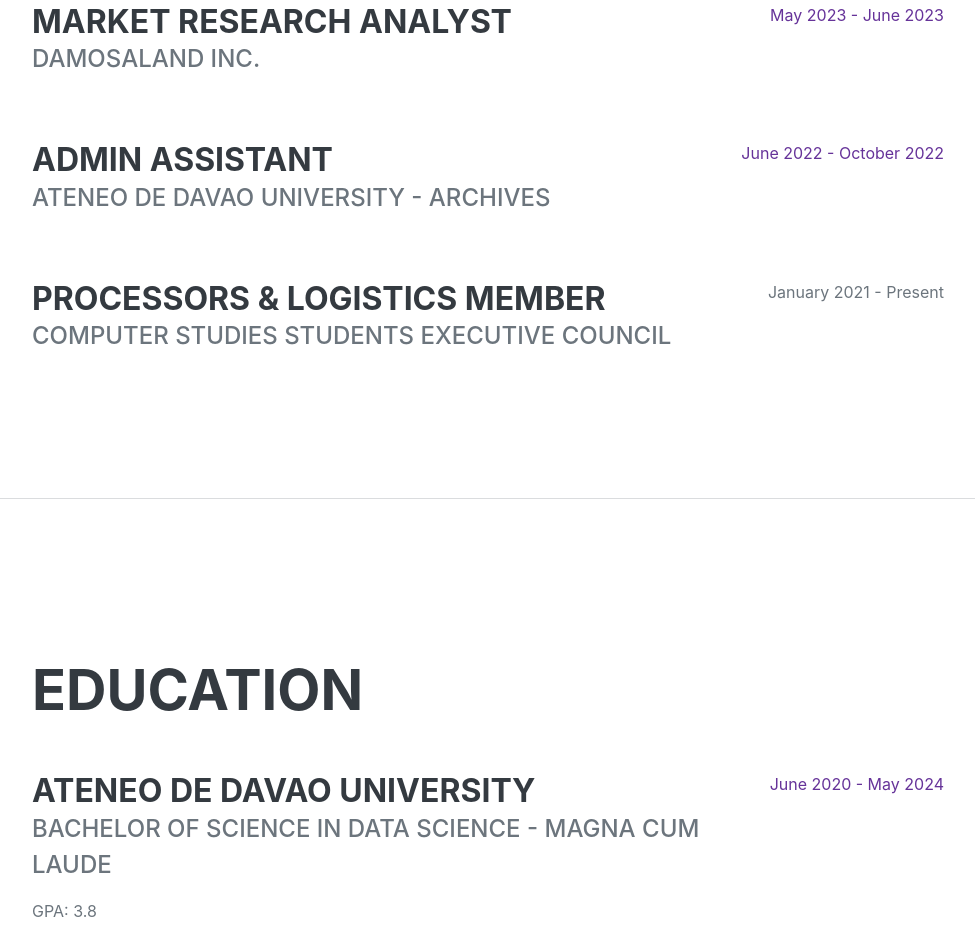
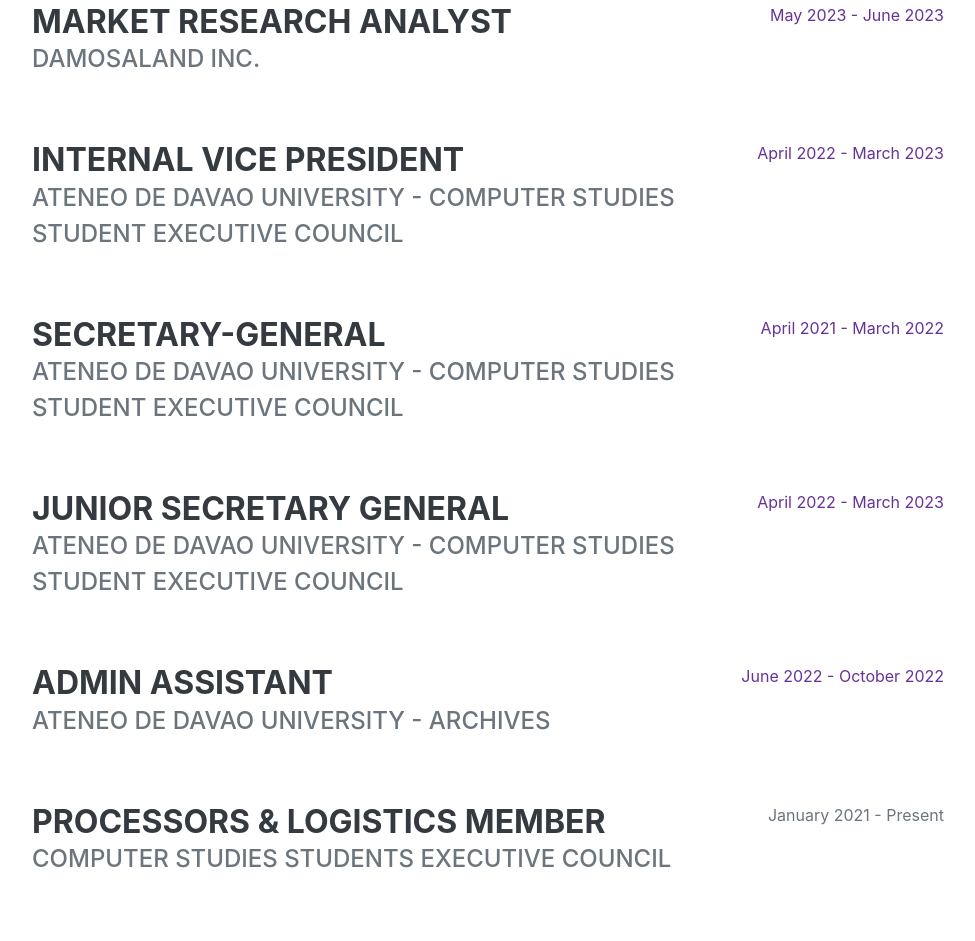
Before and after one commit to arianazinggg/amtmendez-github.io, a plain HTML site: page index.html in a window 1280 px wide. Shown: the part 1619-2560 px from the top of the page, without its empty margins (288-1263 px from the left). Drawn offline with nearby package versions, Linux system fonts and the light colour scheme; a script that the page names is missing; a web font is replaced by a local one.

Commit message:
response

```diff
--- a/index.html
+++ b/index.html
@@ -94,6 +94,27 @@
                             <div class="subheading mb-3">DamosaLand Inc.</div>
                         </div>
                         <div class="flex-shrink-0"><span class="text-primary">May 2023 - June 2023</span></div>
+                    </div>
+                    <div class="d-flex flex-column flex-md-row justify-content-between mb-5">
+                        <div class="flex-grow-1">
+                            <h3 class="mb-0">Internal Vice President</h3>
+                            <div class="subheading mb-3">Ateneo de Davao University - Computer Studies Student Executive Council</div>
+                        </div>
+                        <div class="flex-shrink-0"><span class="text-primary">April 2022 - March 2023</span></div>
+                    </div>
+                    <div class="d-flex flex-column flex-md-row justify-content-between mb-5">
+                        <div class="flex-grow-1">
+                            <h3 class="mb-0">Secretary-General</h3>
+                            <div class="subheading mb-3">Ateneo de Davao University - Computer Studies Student Executive Council</div>
+                        </div>
+                        <div class="flex-shrink-0"><span class="text-primary">April 2021 - March 2022</span></div>
+                    </div>
+                    <div class="d-flex flex-column flex-md-row justify-content-between mb-5">
+                        <div class="flex-grow-1">
+                            <h3 class="mb-0">Junior Secretary General</h3>
+                            <div class="subheading mb-3">Ateneo de Davao University - Computer Studies Student Executive Council</div>
+                        </div>
+                        <div class="flex-shrink-0"><span class="text-primary">April 2022 - March 2023</span></div>
                     </div>
                     <div class="d-flex flex-column flex-md-row justify-content-between mb-5">
                         <div class="flex-grow-1">
```
